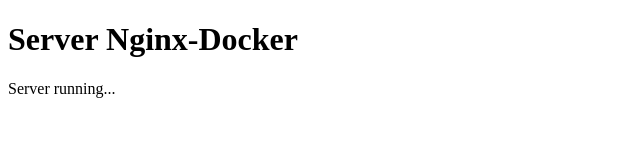
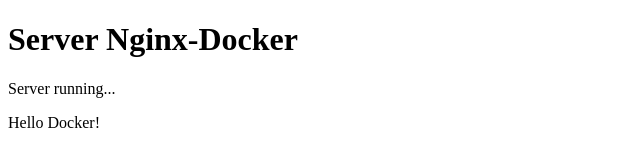
Before and after one commit to Christiano0407/nginx-docker-webserver, a plain HTML site: page html/index.html in a window 1280 px wide. Shown: the whole page, without its empty margins (0-640 px from the left). Drawn offline with Linux system fonts and the light colour scheme.

Commit message:
[Commit Docker Mau]

```diff
--- a/html/index.html
+++ b/html/index.html
@@ -9,6 +9,7 @@
   <main>
     <h1>Server Nginx-Docker</h1>
     <p>Server running...</p>
+    <p>Hello Docker!</p>
   </main>
 </body>
 </html>
```
